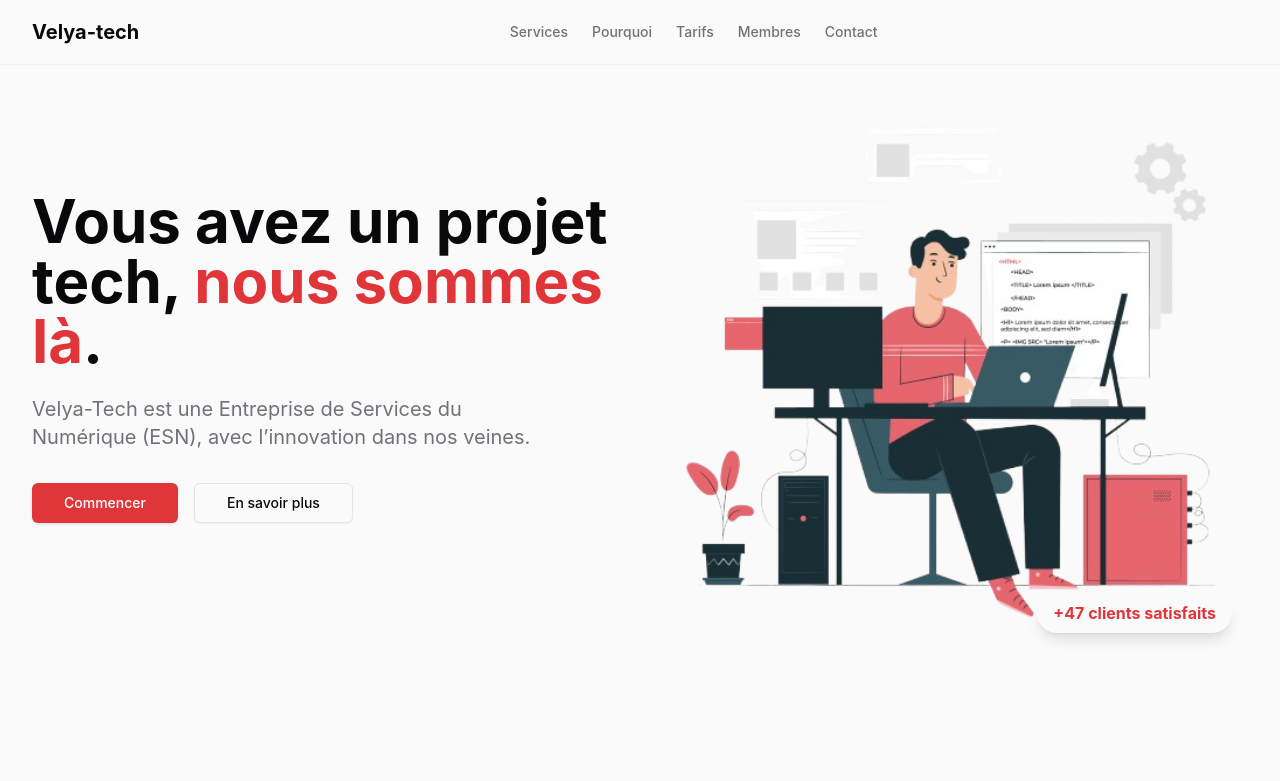
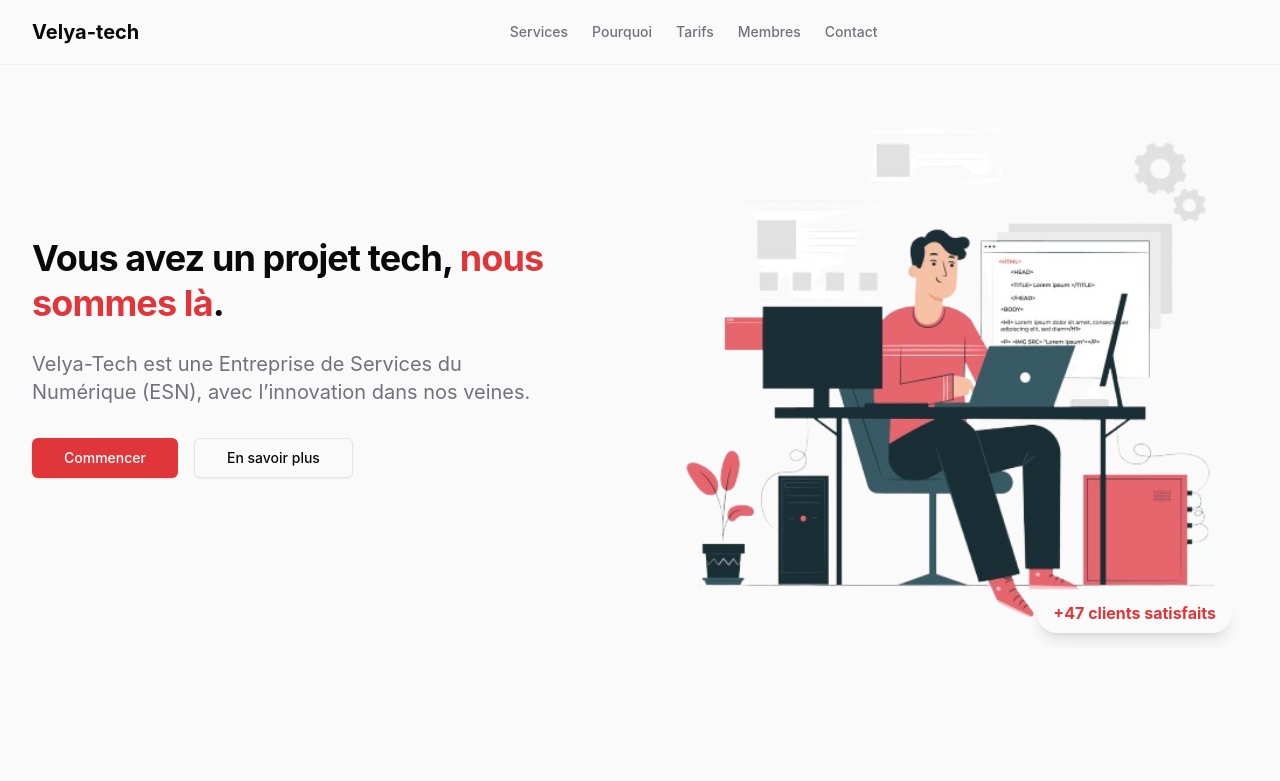
Before and after one commit to Julio23F/velya, a Next.js app: page / in a window 1280 px wide. Shown: the top 781 px of the page. Built offline with nearby package versions, Linux system fonts and the light colour scheme; a web font is replaced by a local one.

Commit message:
UI: Add home animation

```diff
--- a/package.json
+++ b/package.json
@@ -19,6 +19,7 @@
     "class-variance-authority": "^0.7.1",
     "clsx": "^2.1.1",
     "embla-carousel-react": "^8.6.0",
+    "gsap": "^3.12.7",
     "lucide-react": "^0.475.0",
     "next": "^15.2.0",
     "react": "^18.3.1",
@@ -27,8 +28,8 @@
     "tailwindcss-animate": "^1.0.7"
   },
   "devDependencies": {
+    "@biomejs/biome": "1.9.4",
     "@eslint/eslintrc": "^3",
-    "@biomejs/biome": "1.9.4",
     "@types/node": "^20",
     "@types/react": "^18.3.18",
     "@types/react-dom": "^18.3.5",
--- a/src/components/hero-section.tsx
+++ b/src/components/hero-section.tsx
@@ -1,20 +1,69 @@
-import Image from 'next/image';
-import { Button } from './ui/button';
-import Link from 'next/link';
+"use client";
+
+import Image from "next/image";
+import { Button } from "./ui/button";
+import Link from "next/link";
+import { useEffect, useRef } from "react";
+import gsap from "gsap";
 
 export default function HeroSection() {
+  const titleRef = useRef(null);
+  const paragraphRef = useRef(null);
+  const buttonsRef = useRef(null);
+  const imageRef = useRef(null);
+
+  useEffect(() => {
+    const tl = gsap.timeline({ defaults: { ease: "power3.out", duration: 1 } });
+
+    tl.fromTo(
+      titleRef.current,
+      { opacity: 0, y: 40 },
+      { opacity: 1, y: 0 }
+    )
+      .fromTo(
+        paragraphRef.current,
+        { opacity: 0, y: 40 },
+        { opacity: 1, y: 0 },
+        "-=0.8"
+      )
+      .fromTo(
+        buttonsRef.current,
+        { opacity: 0, y: 40 },
+        { opacity: 1, y: 0 },
+        "-=0.8"
+      )
+      .fromTo(
+        imageRef.current,
+        { opacity: 0, scale: 0.95 },
+        { opacity: 1, scale: 1 },
+        "-=0.8"
+      );
+  }, []);
+
   return (
-    <section id="hero" className="relative overflow-hidden" style={{marginBottom: "50px"}}> {/* Réduction de py-20 à py-10 */}
-      <div className="container " >
+    <section
+      id="hero"
+      className="relative overflow-hidden"
+      style={{ marginBottom: "50px" }}
+    >
+      <div className="container">
         <div className="grid gap-8 md:grid-cols-2 md:gap-12">
           <div className="flex flex-col items-start justify-center">
-            <h1 className="mb-6 max-w-3xl">
-              Vous avez un projet tech, <span className="text-primary">nous sommes là</span>.
+            <h1
+              ref={titleRef}
+              className="mb-6 max-w-3xl text-4xl font-bold leading-tight tracking-tight"
+            >
+              Vous avez un projet tech,{" "}
+              <span className="text-primary">nous sommes là</span>.
             </h1>
-            <p className="mb-8 max-w-lg text-xl text-muted-foreground">
-              Velya-Tech est une Entreprise de Services du Numérique (ESN), avec l’innovation dans nos veines.
+            <p
+              ref={paragraphRef}
+              className="mb-8 max-w-lg text-xl text-muted-foreground"
+            >
+              Velya-Tech est une Entreprise de Services du Numérique (ESN),
+              avec l’innovation dans nos veines.
             </p>
-            <div className="flex flex-col gap-4 sm:flex-row">
+            <div ref={buttonsRef} className="flex flex-col gap-4 sm:flex-row">
               <Button className="bg-primary text-white" size="lg" asChild>
                 <Link href="#contact">Commencer</Link>
               </Button>
@@ -24,7 +73,10 @@ export default function HeroSection() {
             </div>
           </div>
           <div className="relative hidden md:block">
-            <div className="relative h-full w-full">
+            <div
+              ref={imageRef}
+              className="relative h-full w-full flex justify-center"
+            >
               <Image
                 src="/assets/images/bg.png"
                 alt="Utilisateur de carte virtuelle"
@@ -33,7 +85,9 @@ export default function HeroSection() {
                 className="mx-auto object-contain"
               />
               <div className="absolute bottom-4 right-4 rounded-full bg-background px-4 py-2 shadow-lg">
-                <span className="font-bold text-primary">+47 clients satisfaits</span>
+                <span className="font-bold text-primary">
+                  +47 clients satisfaits
+                </span>
               </div>
             </div>
           </div>
```
Also changed, not shown: 1 other file (tests, documents, lock files or other folders).
